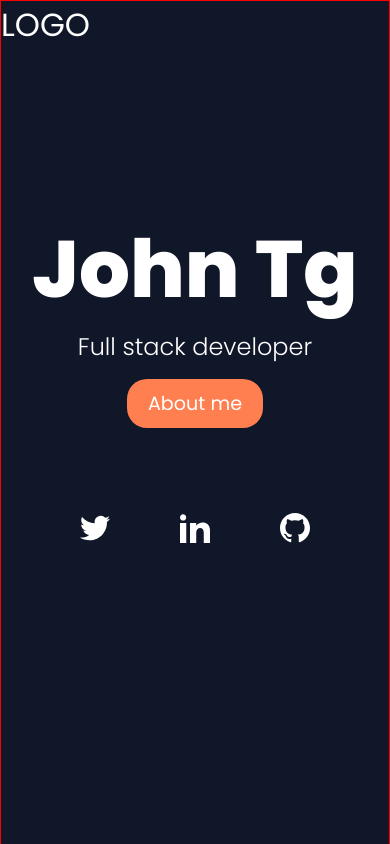
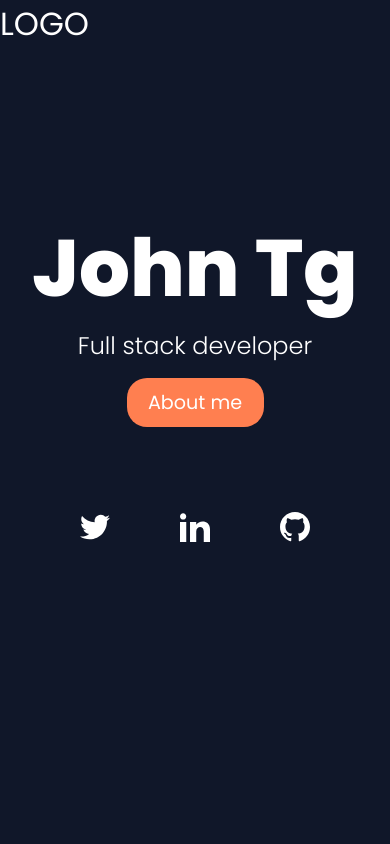
Before and after one commit to johnabhishektg/portfolio, a plain HTML site: page index.html in a window 390 px wide. Shown: the top 844 px of the page. Drawn offline with Linux system fonts and the light colour scheme; a script that the page names is missing.

Commit message:
Update style.css

```diff
--- a/style.css
+++ b/style.css
@@ -200,9 +200,6 @@ footer{
 /* responsive */
 
 @media only screen and (max-width: 1000px) {
-    body {
-        border: 1px red solid;
-    }
 
     /* navabr */
     ul{
```
